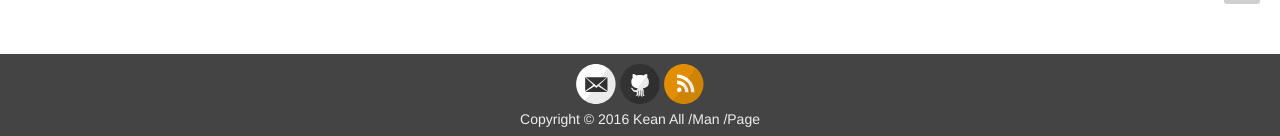
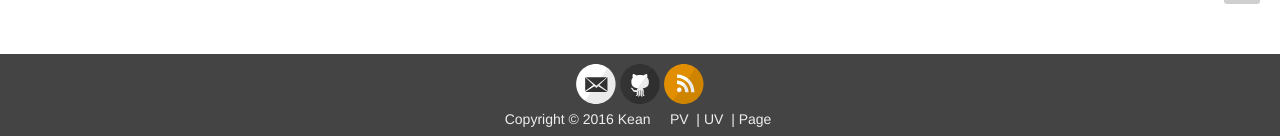
Before and after one commit to imkean/imkean.github.io, a Jekyll site: the page built from index.html, in a window 1280 px wide and 900 px high, scrolled down 517 px. Shown: the part 761-897 px from the top of the window. Built offline with Jekyll 4.4.1, drawn with Linux system fonts in a browser that asks for light colours; the list of posts is cut into pages by our own code; comment, search, counter and statistics services are not loaded.

Commit message:
updated default footer

```diff
--- a/_layouts/default.html
+++ b/_layouts/default.html
@@ -75,7 +75,7 @@
             <span style="display:inline-block;">{% include svg-icons.html %}</span>
             <br/>
             <span style="display:inline-block"> Copyright &copy;<!-- ©--> 2016 Kean</span>
-            All&nbsp;<span id="busuanzi_value_site_pv"></span>/Man&nbsp;<span id="busuanzi_value_site_uv"></span>/Page<span id="busuanzi_value_page_pv"></span>
+            &nbsp;&nbsp;&nbsp;&nbsp;PV&nbsp;<span id="busuanzi_value_site_pv"></span>&nbsp;|&nbsp;UV&nbsp;<span id="busuanzi_value_site_uv"></span>&nbsp;|&nbsp;Page&nbsp;<span id="busuanzi_value_page_pv"></span>
           </p>
         </div>
  </footer>
```
